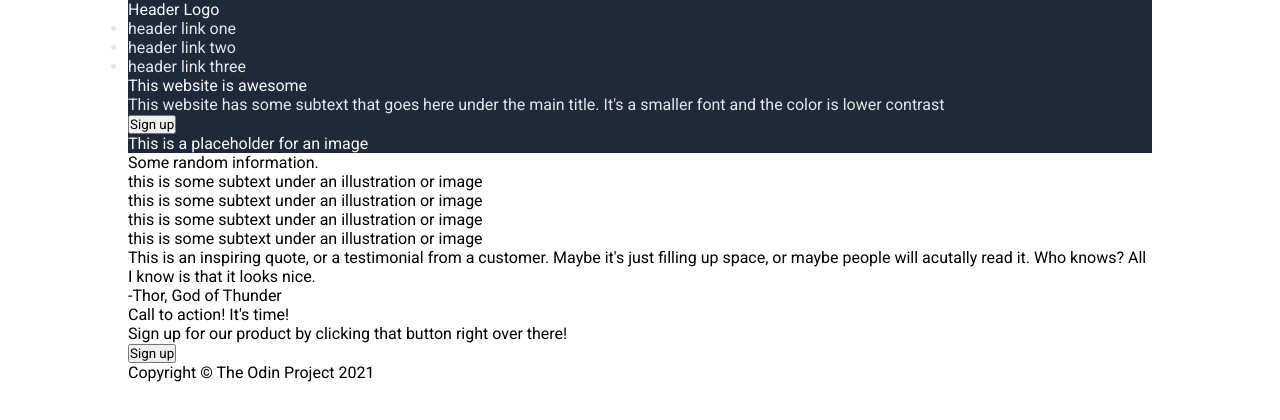
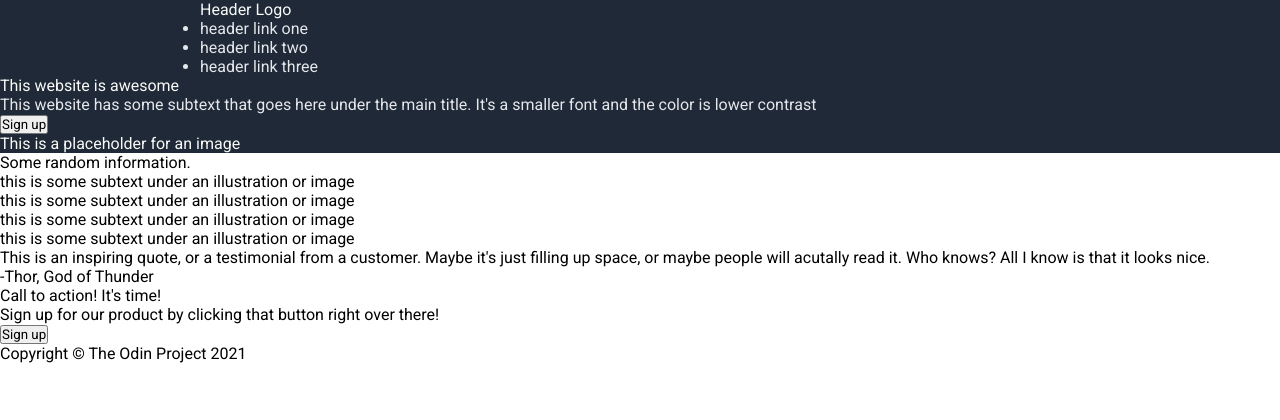
Before and after one commit to md0805gg/odin-landing-page, a plain HTML site: page index.html in a window 1280 px wide. Drawn offline with Linux system fonts and the light colour scheme.

Commit message:
Remove body margin. Add header padding

```diff
--- a/style.css
+++ b/style.css
@@ -5,8 +5,7 @@
 }
 
 body {
-  width: 80%;
-  margin: 0 10%;
+  width: 100%;
 }
 
 .logo,
@@ -25,3 +24,7 @@ li,
 .content-section-one {
   color: #E5E7EB;
 }
+
+header {
+  padding: 0 200px;
+}
```
